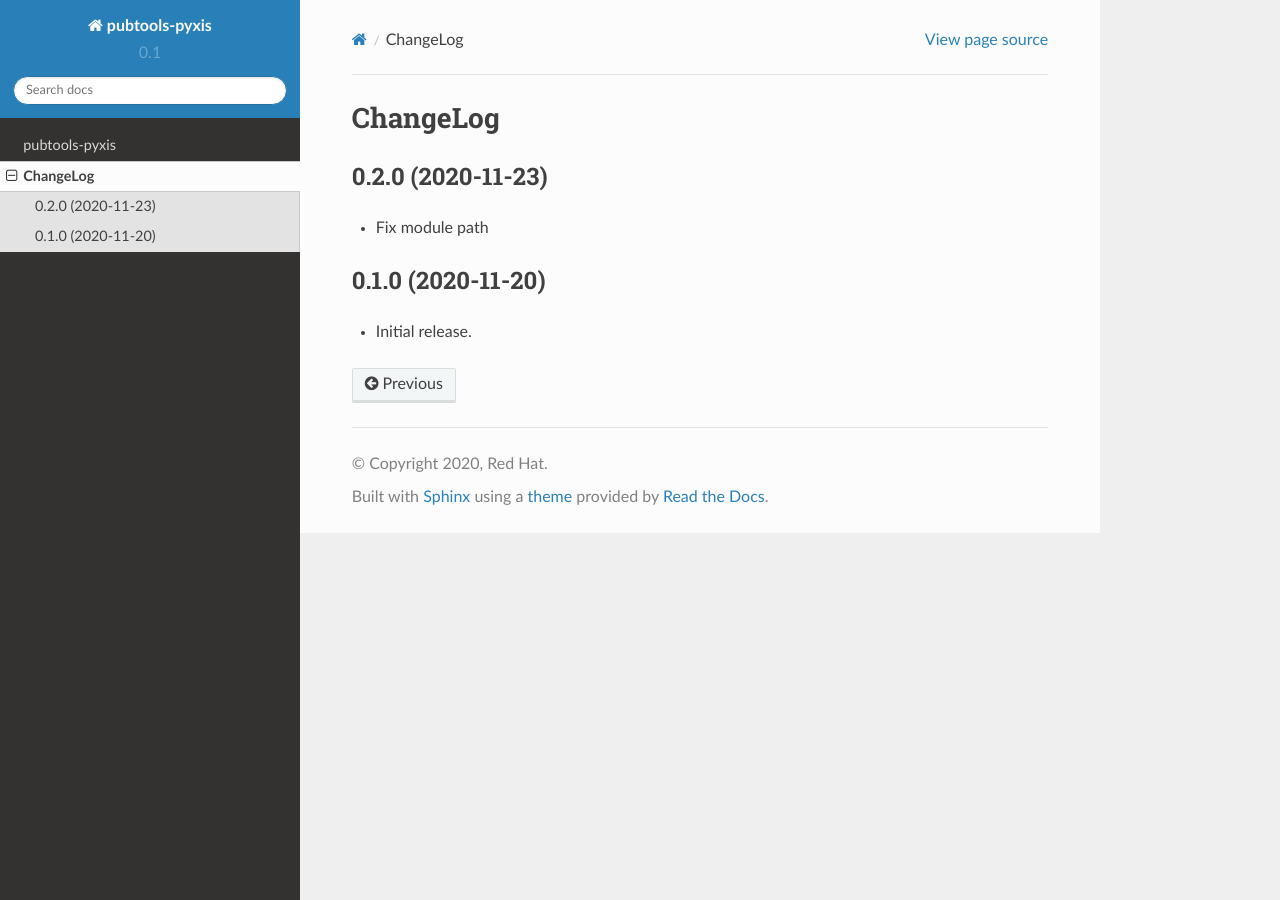
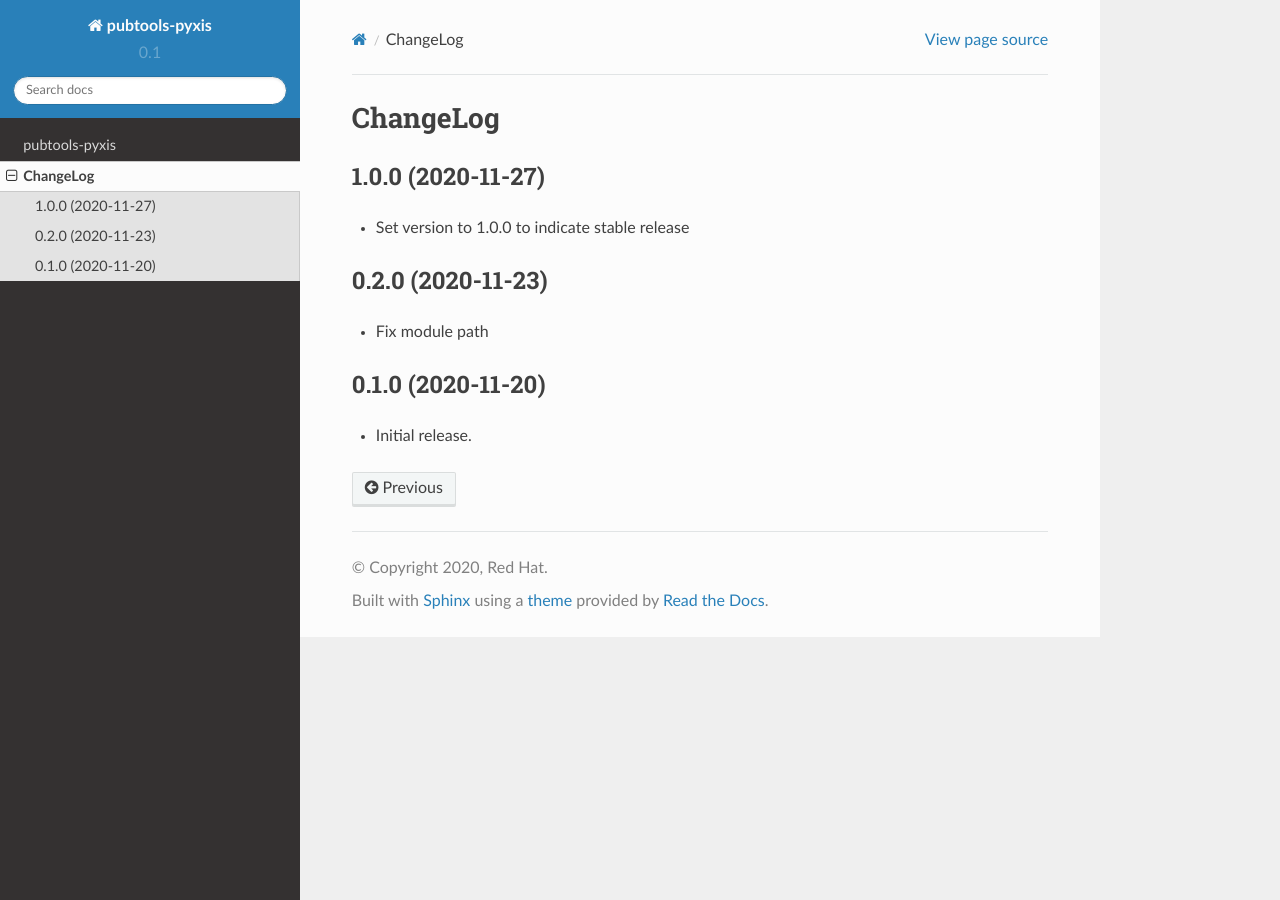
Before and after one commit to release-engineering/pubtools-pyxis, a Sphinx documentation site: the page built from docs/source/CHANGELOG.rst, in a window 1280 px wide. Built offline with Sphinx 7.4.7 and the Read the Docs theme 2.0.0, drawn with Linux system fonts in a browser that asks for light colours.

Commit message:
Prepare 1.0.0 release

```diff
--- a/docs/source/CHANGELOG.rst
+++ b/docs/source/CHANGELOG.rst
@@ -1,5 +1,10 @@
 ChangeLog
 =========
+
+1.0.0 (2020-11-27)
+------------------
+
+* Set version to 1.0.0 to indicate stable release
 
 0.2.0 (2020-11-23)
 ------------------
--- a/setup.py
+++ b/setup.py
@@ -68,7 +68,7 @@ if os.environ.get("READTHEDOCS", None):
 
 setup(
     name="pubtools-pyxis",
-    version="0.2.0",
+    version="1.0.0",
     description="Pubtools-pyxis",
     long_description=long_description,
     long_description_content_type='text/x-rst',
```
